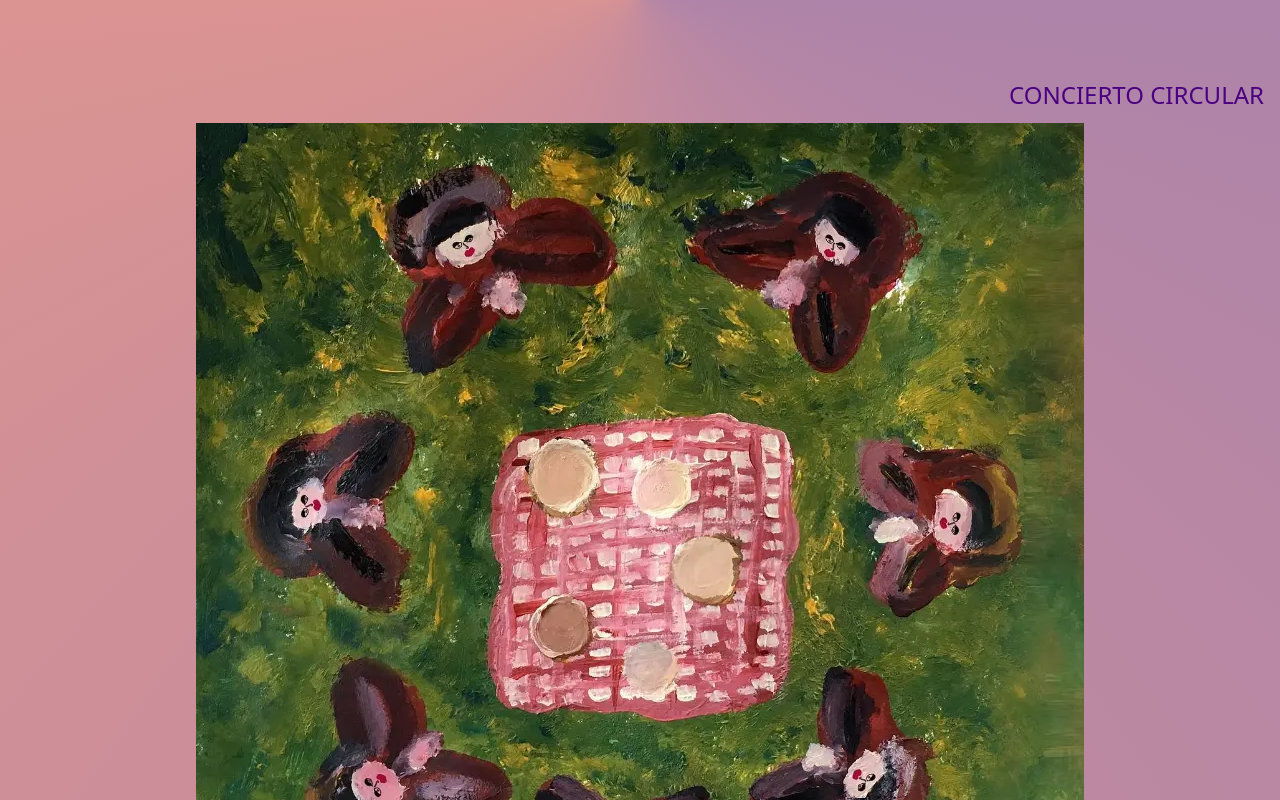
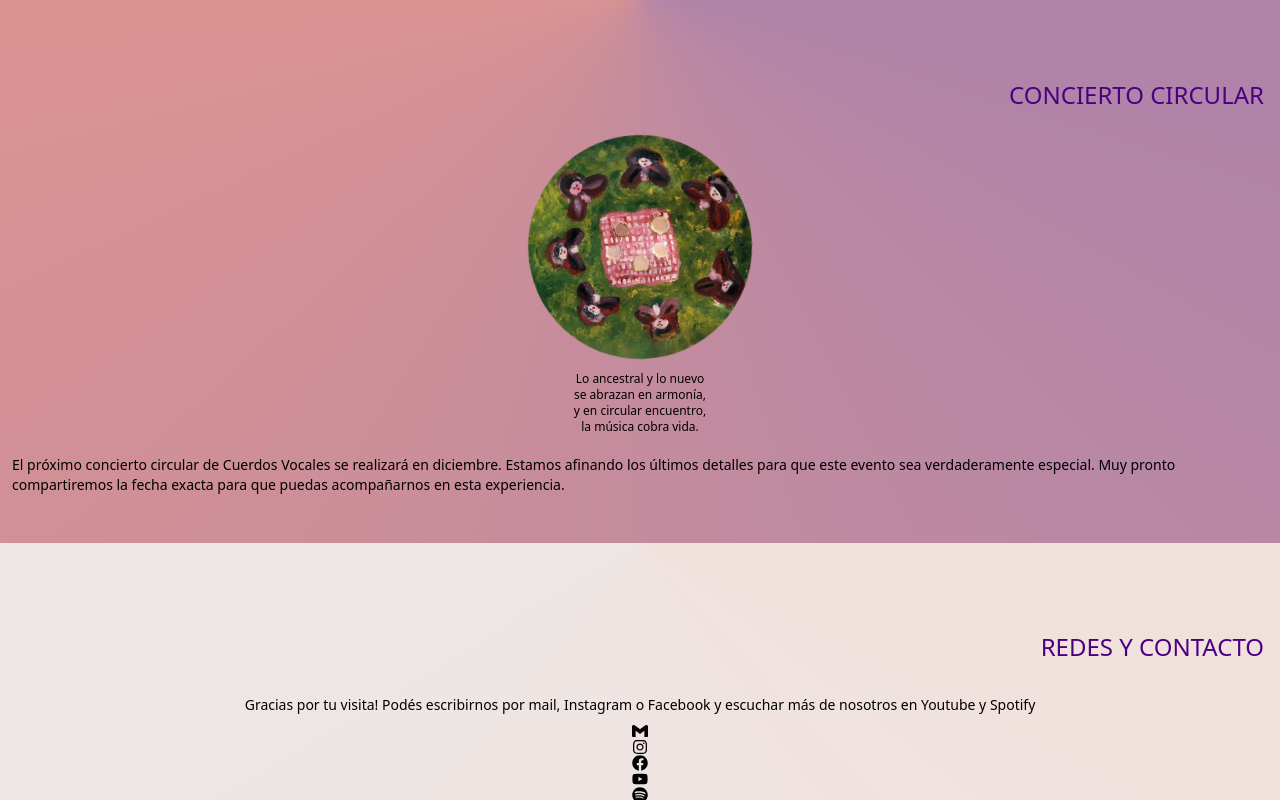
Before and after one commit to gastondvoskin/cuerdos-vocales, a React (Vite) app: page / in a window 1280 px wide. Shown: the part 5540-6340 px from the top of the page. Built offline with nearby package versions, Linux system fonts and the light colour scheme.

Commit message:
Styled CircularConcert.tsx

```diff
--- /dev/null
+++ b/src/assets/texts/sections/circularConcert.ts
@@ -0,0 +1,5 @@
+const contactParagraphs = [
+  "El próximo concierto circular de Cuerdos Vocales se realizará en diciembre. Estamos afinando los últimos detalles para que este evento sea verdaderamente especial. Muy pronto compartiremos la fecha exacta para que puedas acompañarnos en esta experiencia. ",
+];
+
+export default contactParagraphs;
--- a/src/sections/CircularConcert.tsx
+++ b/src/sections/CircularConcert.tsx
@@ -3,13 +3,27 @@ import ImageComponent from "../components-reusable/ImageComponent";
 import flyer1 from "../assets/images/enterprise/flyer1.webp";
 import SectionContainer from "../components-reusable/SectionContainer";
 import { SECTIONS } from "../constants/sections";
-
+import ParagraphsContainer from "../components-reusable/ParagraphsContainer";
+import contactParagraphs from "../assets/texts/sections/circularConcert";
 
 const CircularConcert = () => {
   return (
     <SectionContainer section={SECTIONS.CIRCULAR_CONCERT}>
       <SectionHeader text="CONCIERTO CIRCULAR" />
-      <ImageComponent src={flyer1} alt="Pintura en acrílico con cantantes sentados en ronda en un pícnic" />
+      <ImageComponent src={flyer1} alt="Pintura en acrílico con cantantes sentados en ronda en un pícnic" className="w-56 rounded-full aspect-square my-3 animate-spin z-0" />
+      {/* <ImageComponent src={album} alt="Concierto circular" className="w-40 rounded-full aspect-square my-3 animate-spin z-0" /> */}
+      <div className="animate-fadeIn text-center text-xs">
+        {/* <p>En el centro de la noche,<br />
+        las voces se entrelazan,<br />
+        un círculo de magia<br />
+        donde la música despierta.</p>
+        <br /> */}
+        <p>Lo ancestral y lo nuevo<br />
+        se abrazan en armonía,<br />
+        y en circular encuentro,<br />
+        la música cobra vida.</p>
+      </div>
+      <ParagraphsContainer paragraphs={contactParagraphs} />
     </SectionContainer>
   );
 };
--- a/tailwind.config.js
+++ b/tailwind.config.js
@@ -50,11 +50,16 @@ export default {
       },
       animation: {
         spin: 'spin 30s linear infinite',
+        fadeIn: 'fadeIn 2s ease-in-out',
       },
       keyframes: {
         spin: {
           from: { transform: 'rotate(0deg)' },
           to: { transform: 'rotate(360deg)' },
+        },
+        fadeIn: {
+          '0%': { opacity: 0 },
+          '100%': { opacity: 1 },
         },
       },
       backgroundImage: {
```
